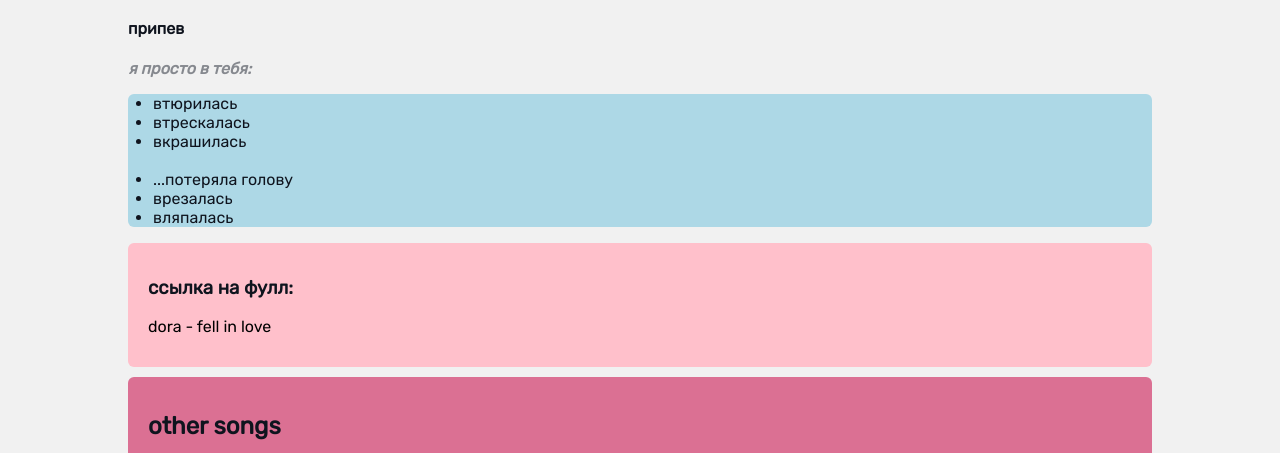
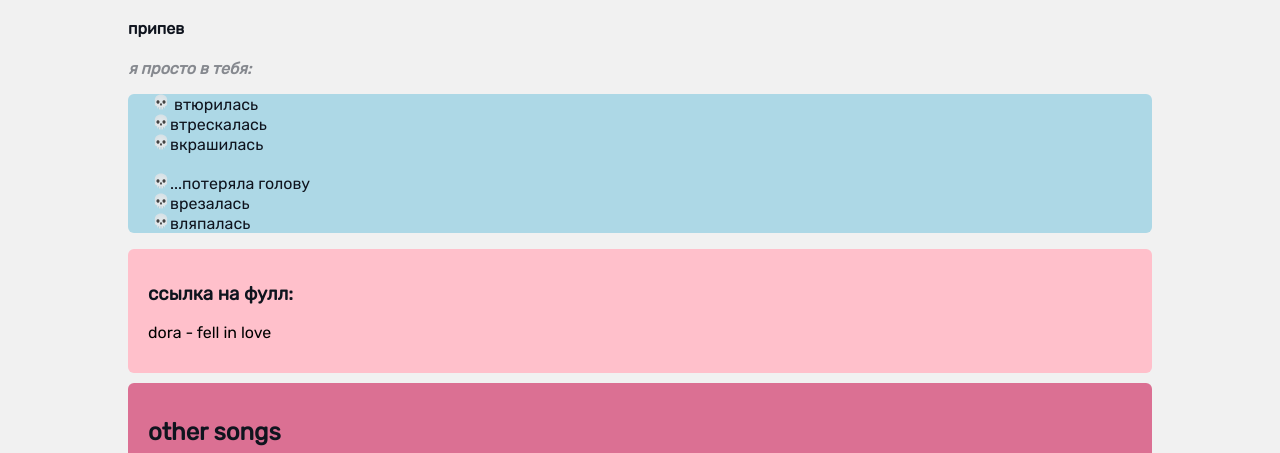
Before and after one commit to Kontentski/htmlcourse, a plain HTML site: page index.html in a window 1280 px wide. Shown: the part 347-800 px from the top of the page. Drawn offline with Linux system fonts and the light colour scheme.

Commit message:
Add files via upload

```diff
--- a/styles.css
+++ b/styles.css
@@ -67,6 +67,19 @@ border-radius: 4px;
   padding-left: 25;
 
 }
+
+li {
+  list-style: none;
+}
+li::before {
+  content: '';
+  display: inline-block;
+  height: 16px;
+  width: 17px;
+  background-image: url(skull\ emoji.svg);
+}
+
+
 .forms h2 {
   text-align: center;
 }
```
Also changed, not shown: skull emoji.svg (added).
